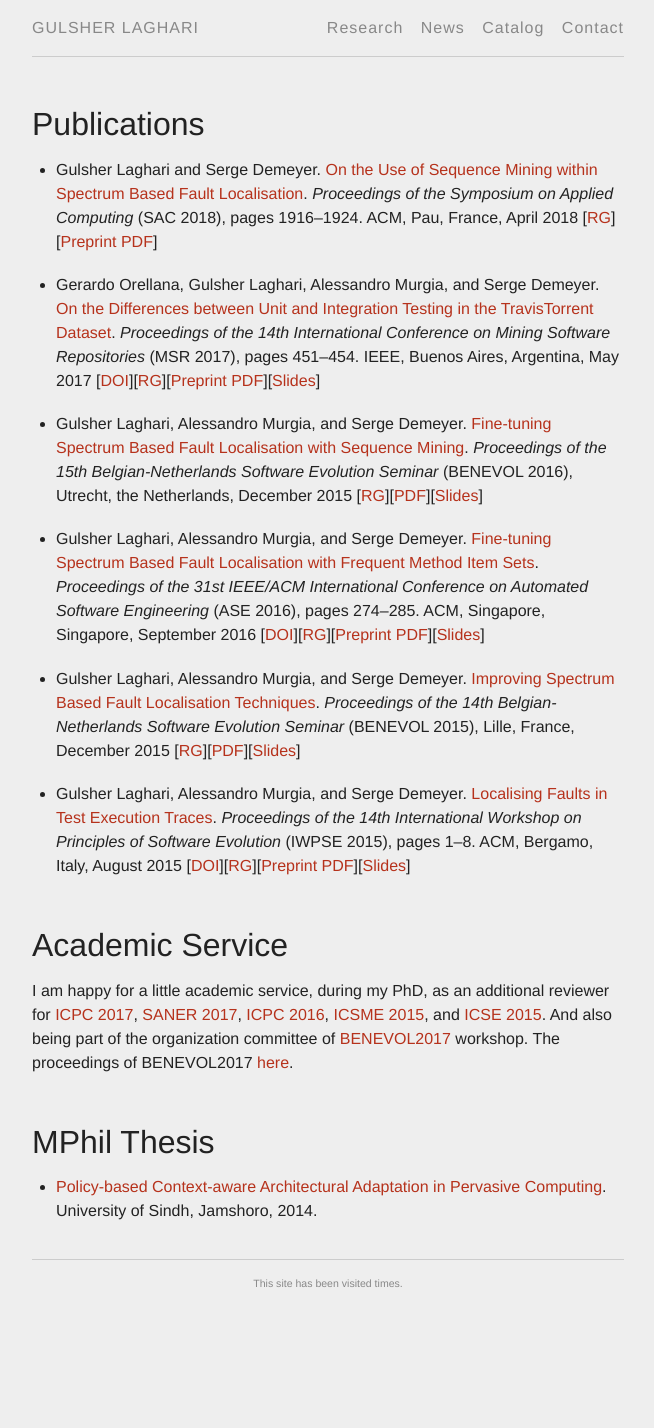
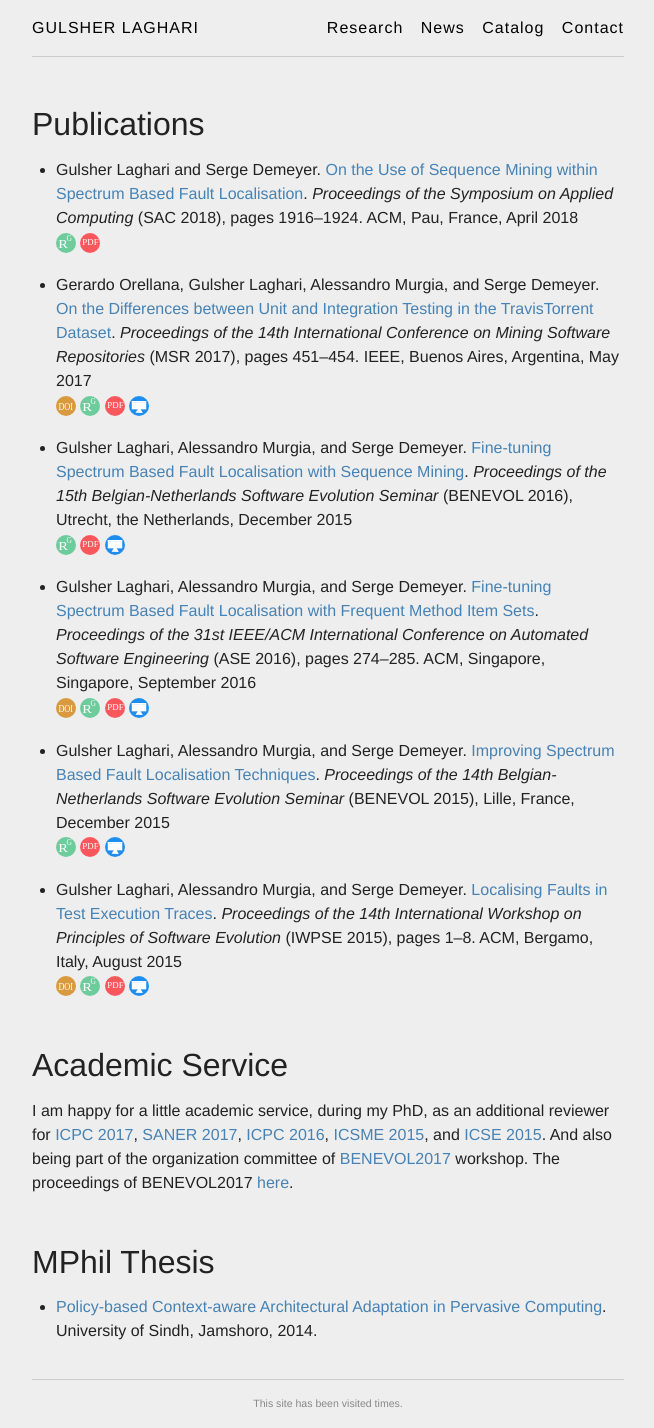
Before and after one commit to glaghari/glaghari.github.io, a Jekyll site: the page built from research.md, in a window 1280 px wide. Shown: the whole page, without its empty margins (312-966 px from the left). Built offline with Jekyll 4.4.1, drawn with Linux system fonts in a browser that asks for light colours; comment, search, counter and statistics services are not loaded; before the commit the page ends 1308 px from its top, so only the background shows below that.

Commit message:
layout changes

```diff
--- a/_data/publications.yml
+++ b/_data/publications.yml
@@ -13,7 +13,7 @@
   media:
     - name: "RG"
       url:  "https://www.researchgate.net/publication/322600536"
-    - name: "Preprint PDF"
+    - name: "PDF"
       url:  "../docs/SAC_SVT2018_paper.pdf"
 
 
@@ -33,7 +33,7 @@
   media:
     - name: "RG"
       url:  "https://www.researchgate.net/publication/316089867"
-    - name: "Preprint PDF"
+    - name: "PDF"
       url:  "../docs/MSR17_preprint.pdf"
     - name: "Slides"
       url:  "../docs/MSR17_slides.pdf"
@@ -70,7 +70,7 @@
   media:
     - name: "RG"
       url:  "https://www.researchgate.net/publication/306394778"
-    - name: "Preprint PDF"
+    - name: "PDF"
       url:  "../docs/ASE16_preprint.pdf"
     - name: "Slides"
       url:  "../docs/ASE16_slides.pdf"
@@ -107,7 +107,7 @@
   media:
     - name: "RG"
       url:  "https://www.researchgate.net/publication/299870523"
-    - name: "Preprint PDF"
+    - name: "PDF"
       url:  "../docs/IWPSE15_preprint.pdf"
     - name: "Slides"
       url:  "../docs/IWPSE15_slides.pdf"
--- a/_sass/_base.scss
+++ b/_sass/_base.scss
@@ -79,7 +79,7 @@ a {
     text-decoration: none;
     &:hover {
         color: $url-hover-color;
-        text-decoration: none;
+        text-decoration: underline;
     }
 }
 
--- a/css/main.scss
+++ b/css/main.scss
@@ -15,19 +15,21 @@ $grey-light: #ccc;
 $grey:       #888;
 $grey-dark:  #444;
 $grey-vdark: #222;
-$blue:       #0091ed;
-$orange:     #ca6c18;
+$blue:       #4682b4;
+$green:      #46c9be;
 $red:        #b6321c;
+$black:      #000;
 
 $background:        $grey-vlight;
 $dark-background:   darken($background, 5%);
 $text-color:        $grey-vdark;
 $text-light-color:  $grey;
-$url-color:         $red;
-$url-hover-color:   $orange;
-$header-text-color: $text-light-color;
-$header-hover-color:$text-color;
-$header-hover-url:  $url-color;
+$text-dark-color:   $black;
+$url-color:         $blue;
+$url-hover-color:   $green;
+$header-text-color: $text-dark-color;
+$header-hover-color:$url-color;
+$header-hover-url:  $url-hover-color;
 $line-color:        $grey-light;
 
 // Width of the content area
--- a/research.md
+++ b/research.md
@@ -10,7 +10,8 @@ title: Research
 {% for pub in site.data.publications %}
 * {{pub.author}}.
 [{{pub.title}}]({% if pub.internal %}{{pub.url | prepend: site.baseurl}}{% else %}{{pub.url}}{% endif %}).
-*{{pub.journal}}*{% if pub.series %} ({{pub.series}}), {% endif %}{% if pub.pages %} pages {{pub.pages}}. {% endif %}{% if pub.publisher %} {{pub.publisher}}, {% endif %}{% if pub.location %} {{pub.location}}, {% endif %}{% if pub.month %} {{pub.month}} {% endif %}{% if pub.year %} {{pub.year}} {% endif %}{% if pub.doi %}[[DOI]({{pub.doi}})]{% endif %}{% if pub.media %}{% for article in pub.media %}[[{{article.name}}]({{article.url}})]{% endfor %}{% endif %}
+*{{pub.journal}}*{% if pub.series %} ({{pub.series}}), {% endif %}{% if pub.pages %} pages {{pub.pages}}. {% endif %}{% if pub.publisher %} {{pub.publisher}}, {% endif %}{% if pub.location %} {{pub.location}}, {% endif %}{% if pub.month %} {{pub.month}} {% endif %}{% if pub.year %} {{pub.year}} {% endif %}
+{% if pub.doi %}[![DOI](../images/doi.svg "DOI")]({{pub.doi}}) {% endif %} {% if pub.media %}{% for item in pub.media %} [![{{item.name}}](../images/{{item.name}}.svg "{{item.name | replace:'RG','ResearchGate' | replace:'PDF','Preprint' }}")]({{item.url}}) {% endfor %}{% endif %}
 {% endfor %}
 
 # Academic Service
```
Also changed, not shown: _includes/about.md (+3 -3 lines), _includes/links.md (+4 -4 lines), images/doi.svg (added), images/link.svg (added), images/pdf.svg (added), images/rg.svg (added), images/slides.svg (added).
